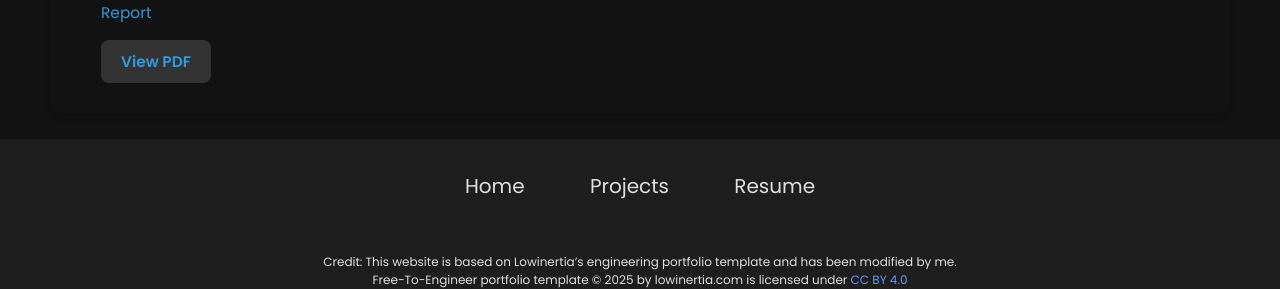
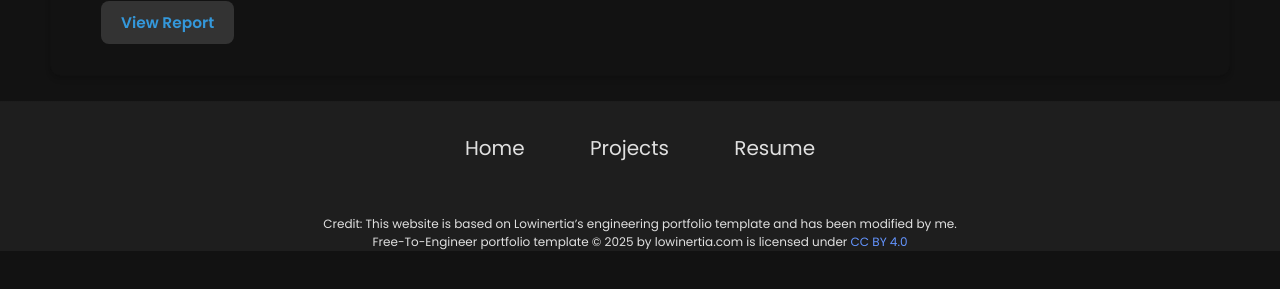
Before and after one commit to rishiupath/rishiupath.github.io, a Jekyll site: the page built from _projects/Coin-Picking-Robot/index.md, in a window 1280 px wide and 900 px high, scrolled down 2422 px, cut to the strip 611-900 px from the top of the window. Built offline with Jekyll 4.4.1, drawn with Linux system fonts in a browser that asks for light colours; after the commit the page ends 3284 px from its top, so only the background shows below that.

Commit message:
Update index.md

```diff
--- a/_projects/Coin-Picking-Robot/index.md
+++ b/_projects/Coin-Picking-Robot/index.md
@@ -43,6 +43,4 @@
 
 {% include youtube-video.html id="fnM59C7P06g" autoplay = "false" width= "900px" %}
 
-[Report](https://drive.google.com/file/d/101rXCqt_ncftTJQcAkzx5_E8U2eXSJqr/view?usp=sharing)
-
-<a href="https://drive.google.com/file/d/101rXCqt_ncftTJQcAkzx5_E8U2eXSJqr/view?usp=sharing" target="_blank" class="button">View PDF</a>
+<a href="https://drive.google.com/file/d/101rXCqt_ncftTJQcAkzx5_E8U2eXSJqr/view?usp=sharing" target="_blank" class="button">View Report</a>
```
